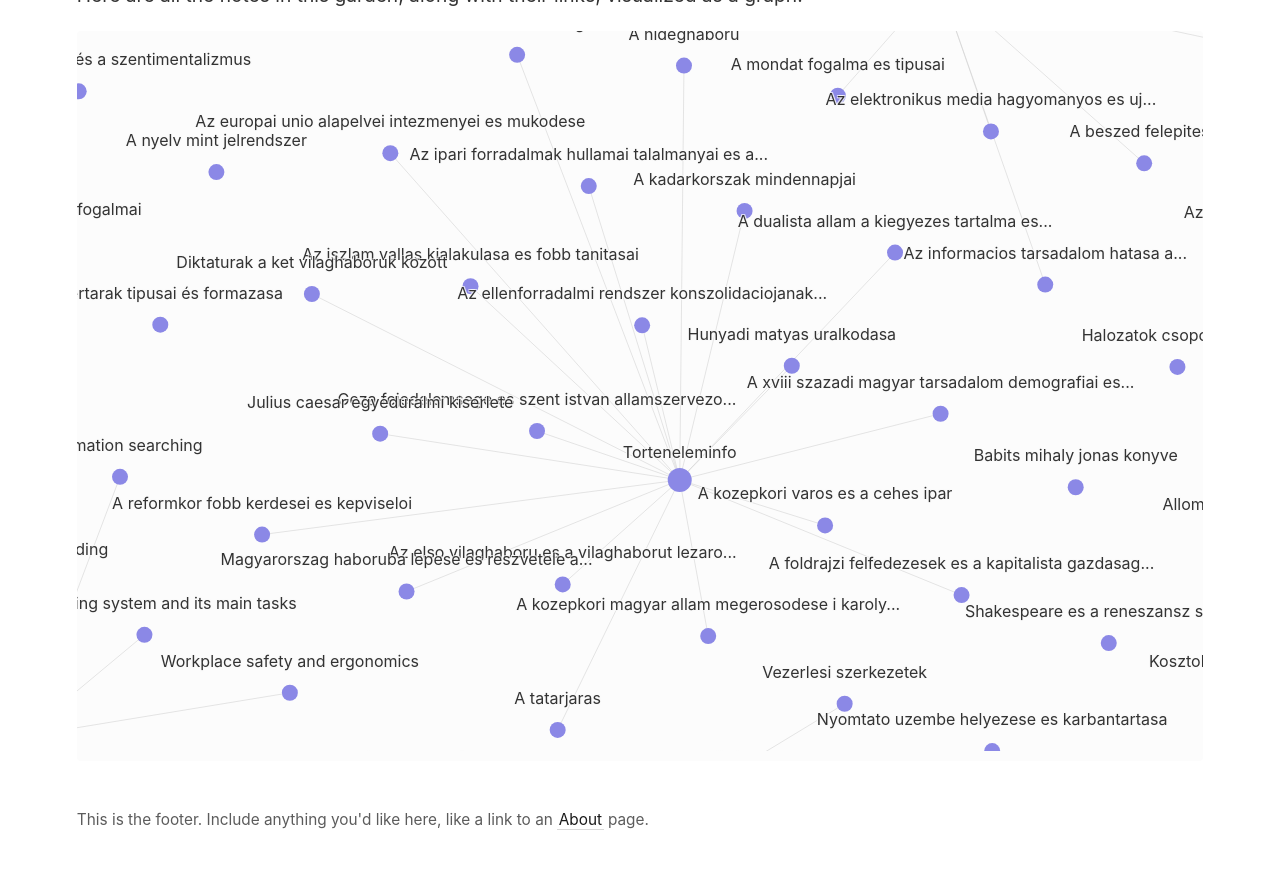
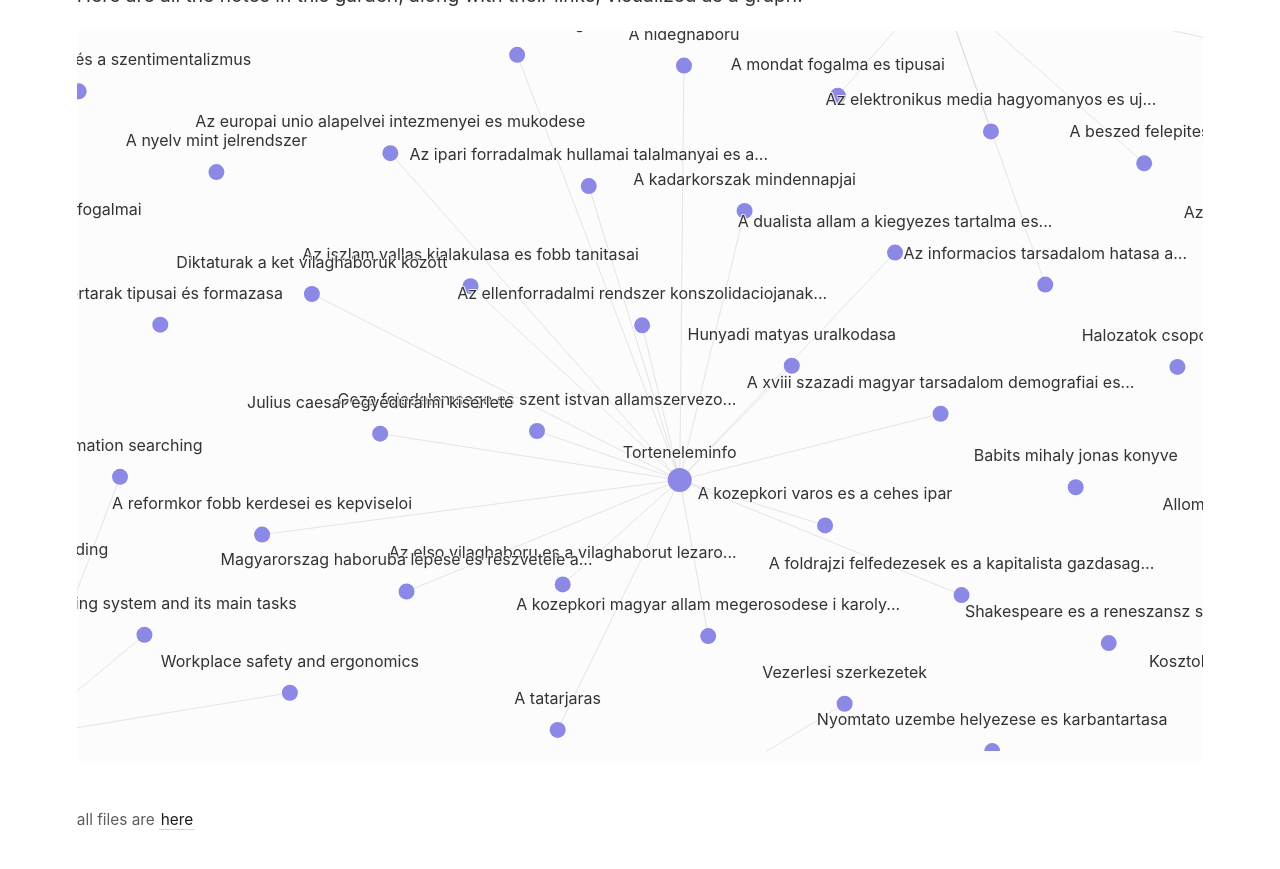
Before and after one commit to Danvenrit/jegyzet-jegyzetek, a Jekyll site: the page built from _notes/index.md, in a window 1280 px wide and 900 px high, scrolled down 639 px. Shown: the top 869 px of the window. Built offline with Jekyll 4.4.1, drawn with Linux system fonts in a browser that asks for light colours.

Commit message:
more changes

```diff
--- a/_includes/footer.html
+++ b/_includes/footer.html
@@ -1 +1 @@
-This is the footer. Include anything you'd like here, like a link to an <a class="internal-link" href="/about">About</a> page.
+all files are <a class="internal-link" href="https://master--lovely-lolly-0f8dfb.netlify.app">here</a>
```
